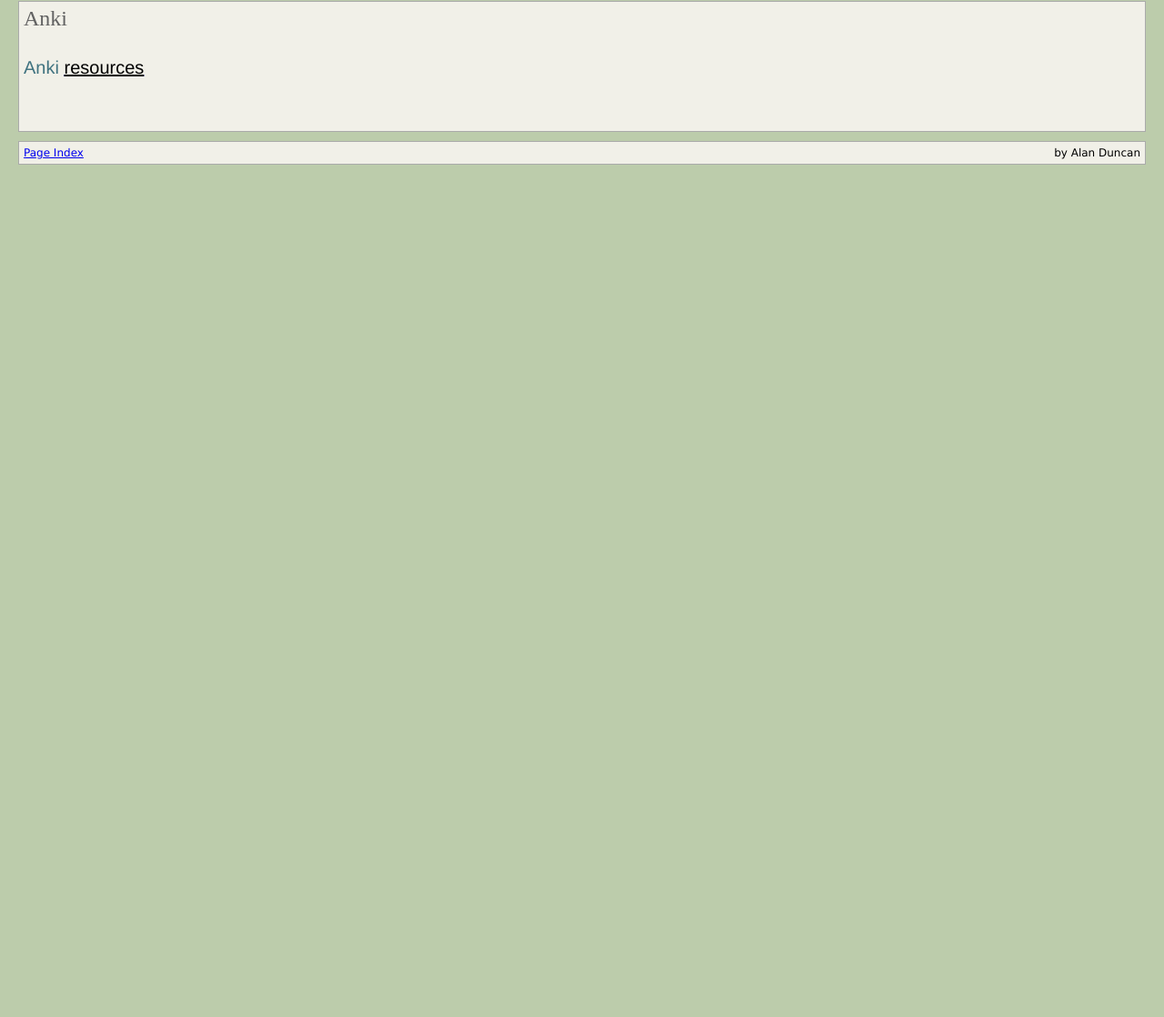
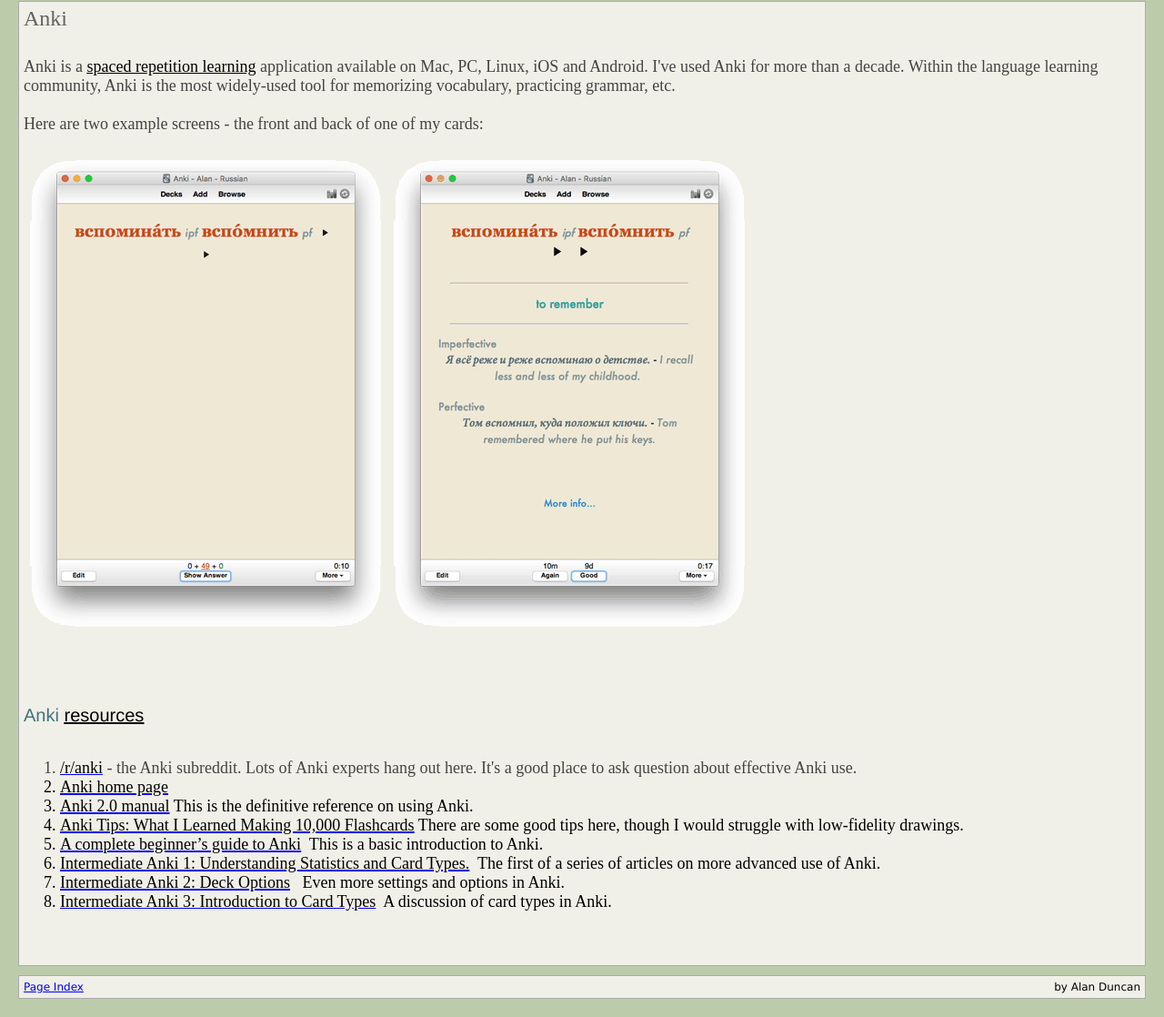
Before and after one commit to NSBum/RussianWeb, a plain HTML site: page anki.html in a window 1280 px wide. Shown: the part 58-1176 px from the top of the page at 91% size. Before the commit the page ends 800 px from the top, so only its background shows below. Drawn offline with Linux system fonts and the light colour scheme.

Commit message:
Content changes

```diff
--- a/anki.html
+++ b/anki.html
@@ -55,19 +55,47 @@ body
 
     <div class="main">
         <style type="text/css">
-    p.p1 {margin: 0.0px 0.0px 0.0px 0.0px; font: 24.0px 'Helvetica Neue Light'; color: #626262}
-    p.p2 {margin: 0.0px 0.0px 0.0px 0.0px; font: 24.0px 'Helvetica Neue Light'; color: #626262; min-height: 29.0px}
-    p.p3 {margin: 0.0px 0.0px 0.0px 0.0px; font: 20.0px 'Helvetica Neue'}
-    p.p4 {margin: 0.0px 0.0px 0.0px 0.0px; font: 20.0px 'Helvetica Neue'; color: #407380; min-height: 24.0px}
-    span.s1 {color: #407380}
-    span.s2 {text-decoration: underline ; color: #000000}
+    p.p1 {margin: 0.0px 0.0px 0.0px 0.0px; font: 24.0px 'Helvetica Neue Light'; color: #636363}
+    p.p2 {margin: 0.0px 0.0px 0.0px 0.0px; font: 24.0px 'Helvetica Neue Light'; color: #636363; min-height: 29.0px}
+    p.p3 {margin: 0.0px 0.0px 0.0px 0.0px; font: 18.0px 'Times New Roman'; color: #444444}
+    p.p4 {margin: 0.0px 0.0px 0.0px 0.0px; font: 18.0px 'Times New Roman'; color: #444444; min-height: 21.0px}
+    p.p5 {margin: 0.0px 0.0px 0.0px 0.0px; font: 20.0px 'Helvetica Neue'}
+    p.p6 {margin: 0.0px 0.0px 0.0px 0.0px; font: 20.0px 'Helvetica Neue'; color: #417380; min-height: 24.0px}
+    li.li3 {margin: 0.0px 0.0px 0.0px 0.0px; font: 18.0px 'Times New Roman'; color: #444444}
+    li.li7 {margin: 0.0px 0.0px 0.0px 0.0px; font: 18.0px 'Times New Roman'}
+    span.s1 {text-decoration: underline ; color: #000000}
+    span.s2 {color: #000000}
+    span.s3 {color: #417380}
+    span.s4 {font: 20.0px 'Helvetica Neue'; color: #417380}
+    span.s5 {font: 18.0px 'Times New Roman'; color: #000000}
+    span.s6 {color: #444444}
+    ul.ul1 {list-style-type: hyphen}
   </style>
 
 <p class="p1">Anki</p>
 <p class="p2"><br></p>
-<p class="p3"><span class="s1">Anki <a href="resources.html"><span class="s2">resources</span></a></span></p>
+<p class="p3">Anki is a <a href="spaced%20repetition%20learning.html"><span class="s1">spaced repetition learning</span></a><span class="s2"> </span>application available on Mac, PC, Linux, iOS and Android. I've used Anki for more than a decade. Within the language learning community, Anki is the most widely-used tool for memorizing vocabulary, practicing grammar, etc.</p>
+<p class="p4"><br></p>
+<p class="p3">Here are two example screens - the front and back of one of my cards:</p>
+<p class="p4"><br></p>
+<p class="p3"><img src="anki.front.png" width="400" height="528" alt="front.png"><img src="anki.back.png" width="400" height="528" alt="back.png"></p>
 <p class="p4"><br></p>
 <p class="p2"><br></p>
+<p class="p2"><br></p>
+<p class="p5"><span class="s3">Anki <a href="resources.html"><span class="s1">resources</span></a></span></p>
+<p class="p6"><br></p>
+<ul class="ul1">
+  <li class="li3"><a href="https://www.reddit.com/r/Anki/"><span class="s2">/r/anki</span></a> - the Anki subreddit. Lots of Anki experts hang out here. It's a good place to ask question about effective Anki use.</li>
+  <li class="li7"><span class="s4"><a href="https://apps.ankiweb.net"><span class="s5">Anki home page</span></a></span></li>
+  <li class="li7"><span class="s4"><a href="https://apps.ankiweb.net/docs/manual.html"><span class="s5">Anki 2.0 manual</span></a></span> This is the definitive reference on using Anki.</li>
+  <li class="li7"><span class="s4"><a href="http://rs.io/anki-tips/"><span class="s5">Anki Tips: What I Learned Making 10,000 Flashcards</span></a></span> There are some good tips here, though I would struggle with low-fidelity drawings.<span class="Apple-converted-space">&nbsp;</span></li>
+  <li class="li7"><span class="s4"><a href="https://thelanguageduo.wordpress.com/2015/05/18/beginner-guide-anki/"><span class="s5">A complete beginner’s guide to Anki</span></a></span><span class="Apple-converted-space">&nbsp; </span>This is a basic introduction to Anki.</li>
+  <li class="li7"><span class="s4"><a href="https://thelanguageduo.wordpress.com/2015/05/26/intermediate-anki-1-understanding-statistics-and-card-types/"><span class="s5">Intermediate Anki 1: Understanding Statistics and Card Types.</span></a></span><span class="Apple-converted-space">&nbsp; </span>The first of a series of articles on more advanced use of Anki.<span class="Apple-converted-space">&nbsp;</span></li>
+  <li class="li7"><span class="s4"><a href="https://thelanguageduo.wordpress.com/2015/06/05/intermediate-anki-2-deck-options/"><span class="s5">Intermediate Anki 2: Deck Options</span></a></span> <span class="Apple-converted-space">&nbsp; </span>Even more settings and options in Anki.</li>
+  <li class="li7"><span class="s6"><a href="http://www.thebraincrumbs.com/intermediate-anki-3-introduction-to-card-types"><span class="s2">Intermediate Anki 3: Introduction to Card Types</span></a></span><span class="Apple-converted-space">&nbsp; </span>A discussion of card types in Anki.</li>
+</ul>
+<p class="p4"><br></p>
+<p class="p4"><br></p>
 
     </div>
     <div class="main">
```
